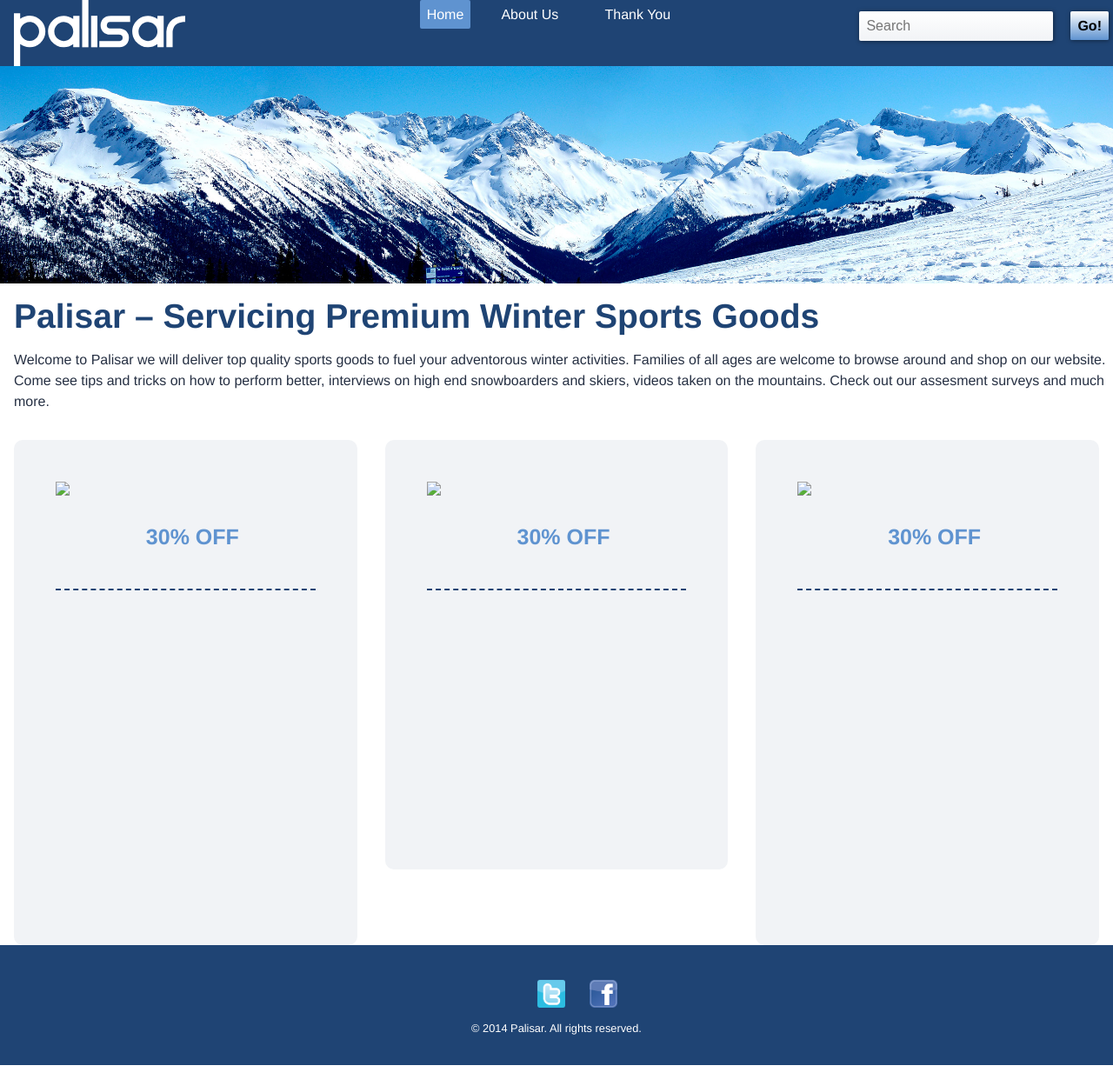
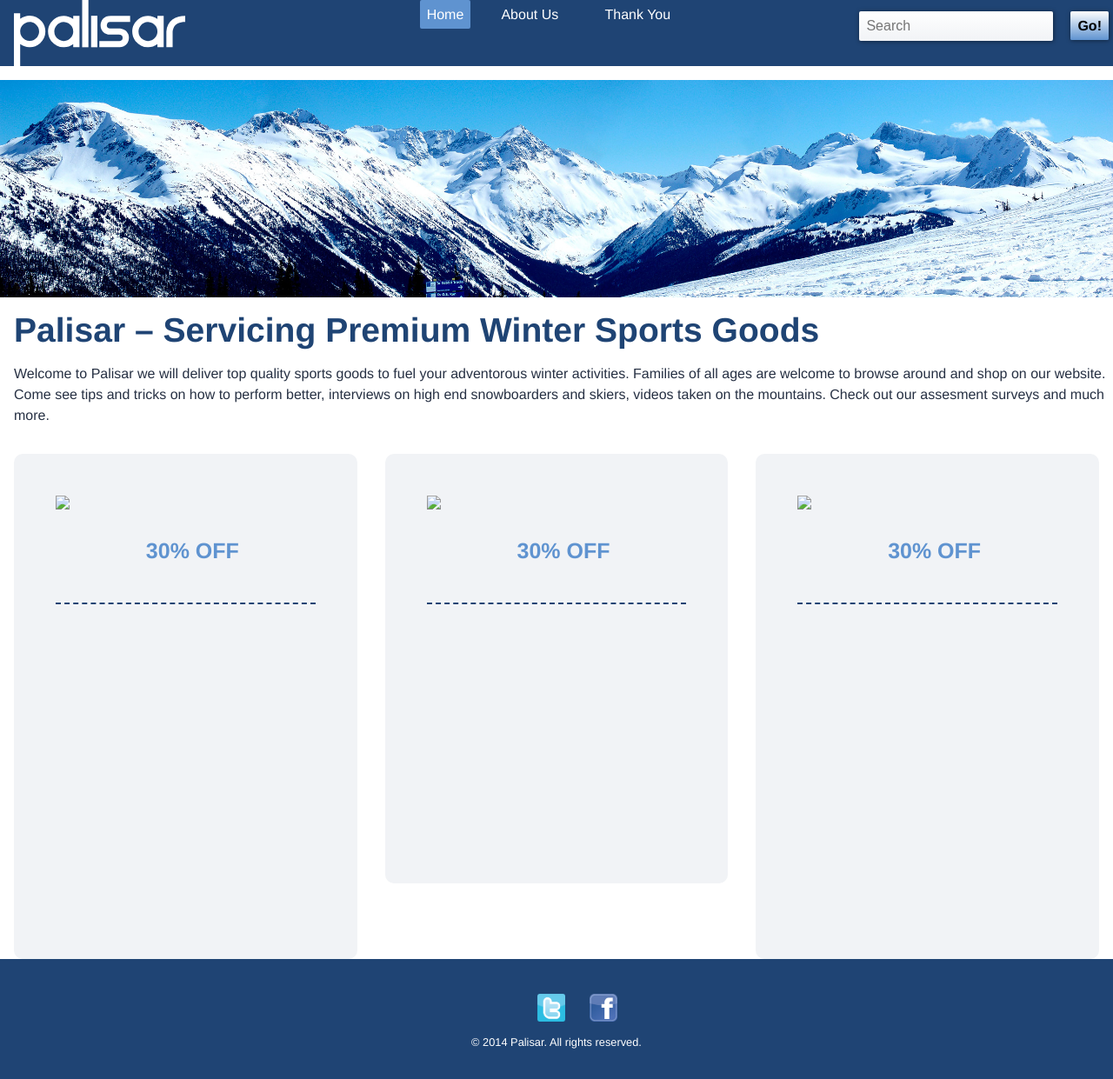
Before and after one commit to rofiqul-cyber/ecommerce-website, a Jekyll site: the page built from index.html, in a window 1280 px wide. Shown: the whole page at 87% size. Built offline with Jekyll 4.4.1, drawn with Linux system fonts in a browser that asks for light colours; some web fonts are replaced; Markdown is read by kramdown in place of the engine named in the settings.

Commit message:
Added Banner and Banner Text

```diff
--- a/_layouts/default.html
+++ b/_layouts/default.html
@@ -53,6 +53,12 @@
 </div>
 </header>
 
+    {% if page.showbanner %}
+<div class="banner">
+    <h4 class="text-white">{{page.bannertext}}</h4>
+</div>
+    {% endif %}
+
 {{content}}
 
 <footer class="grid horizontal">
--- a/css/header.css
+++ b/css/header.css
@@ -25,3 +25,17 @@
     border-radius: 2px;
     padding: 0.5em;
 }
+
+.banner {
+    width: 100%;
+    height: 250px;
+    background-image:url(../images/home-page-background.jpg);
+    background-size: cover;
+    background-repeat:no-repeat;
+    text-align:center;
+}
+
+.text-white {
+    color: #fff;
+    padding: 0.7em;
+}
--- a/index.html
+++ b/index.html
@@ -1,10 +1,12 @@
 ---
 layout: default
 title: Home
+showbanner: yes
 ---
 
+<!--
 <div class="home-page-img">
-</div>
+</div> -->
 
 <h1>Palisar – Servicing Premium Winter Sports Goods</h1>
 <p>Welcome to Palisar we will deliver top quality sports goods to fuel your adventorous winter activities. Families of all ages are welcome to browse around and shop on our website. Come see tips and tricks on how to perform better, interviews on high end snowboarders and skiers, videos taken on the mountains. Check out our assesment surveys and much more.</p>
```
